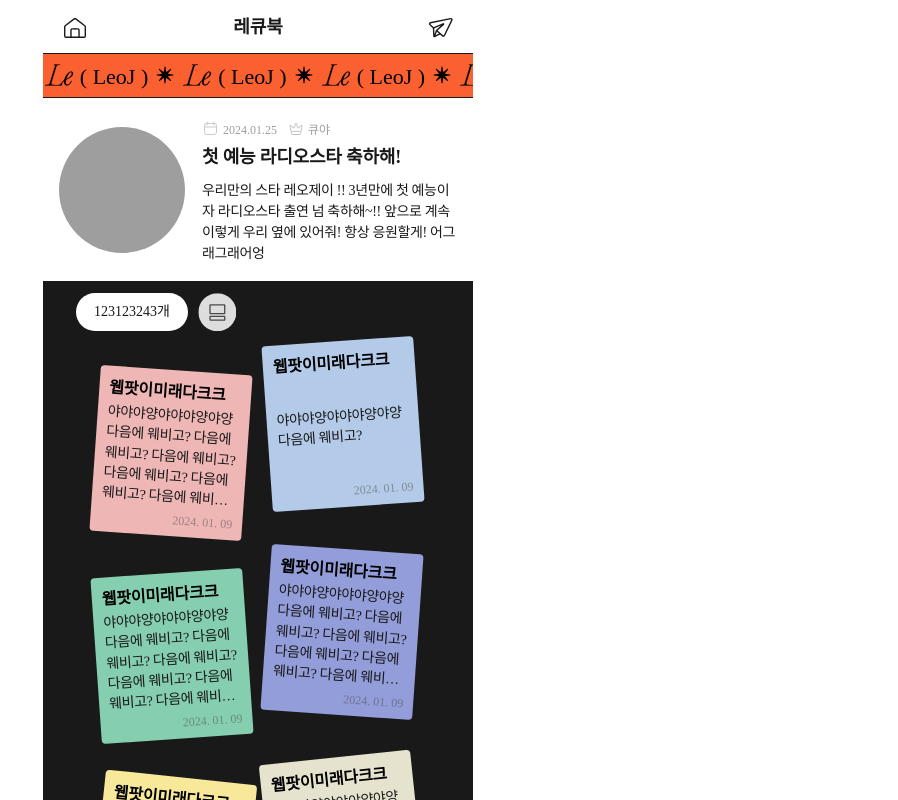
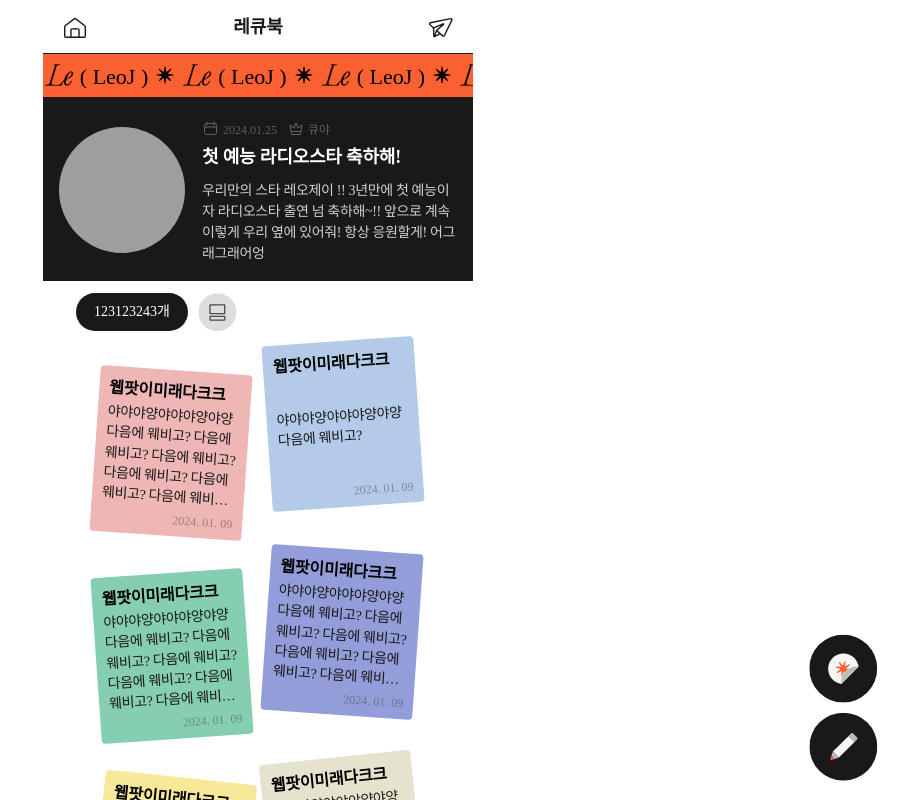
Before and after one commit to Team-Lecue/Lecue-Client, a React (Vite) app: page /detail in a window 1280 px wide. Shown: the top 800 px of the page, without its empty margins (382-1280 px from the left). Built offline with nearby package versions, Linux system fonts and the light colour scheme; no server answers; grey boxes are pictures that could not be loaded; a web font is replaced by a local one.

Commit message:
feat: Floating 버튼 구현(이벤트 핸들러 미구현 상태)

```diff
--- a/src/Detail/page/DetailPage/DetailPage.style.ts
+++ b/src/Detail/page/DetailPage/DetailPage.style.ts
@@ -16,3 +16,21 @@ export const DetailPageBodyWrapper = styled.div`
 export const LecueBookContainer = styled.div`
   margin-top: 4.4rem;
 `;
+
+export const StickerButton = styled.button`
+  position: fixed;
+  right: 2.057rem;
+  bottom: 9.8rem;
+
+  width: 6.8rem;
+  height: 6.8rem;
+`;
+
+export const WriteButton = styled.button`
+  position: fixed;
+  right: 2.057rem;
+  bottom: 2rem;
+
+  width: 6.8rem;
+  height: 6.8rem;
+`;
--- a/src/Detail/page/DetailPage/index.tsx
+++ b/src/Detail/page/DetailPage/index.tsx
@@ -1,3 +1,9 @@
+import {
+  BtnFloatingSticker,
+  BtnFloatingStickerOrange,
+  BtnFloatingWrite,
+  BtnFloatingWriteOrange,
+} from '../../../assets';
 import Header from '../../../components/common/Header';
 import BookInfoBox from '../../components/BookInfoBox';
 import LecueNoteListContainer from '../../components/LecueNoteListContainer';
@@ -16,7 +22,7 @@ const testProp = {
   content:
     '우리만의 스타 레오제이 !! 3년만에 첫 예능이자 라디오스타 출연 넘 축하해~!! 앞으로 계속 이렇게 우리 옆에 있어줘! 항상 응원할게! 어그래그래어엉',
   noteNum: 123123243,
-  backgroundColor: 1,
+  backgroundColor: 0,
   noteList: [
     {
       noteId: 1,
@@ -75,6 +81,14 @@ const testProp = {
 };
 
 function DetailPage() {
+  const handleClickStickerButton = () => {
+    // 스티커 페이지 이동
+  };
+
+  const handleClickWriteButton = () => {
+    // 레큐노트 작성 페이지 이동
+  };
+
   return (
     <S.DetailPageWrapper>
       <Header headerTitle={'레큐북'} isDetailPage />
@@ -89,6 +103,20 @@ function DetailPage() {
           />
         </S.LecueBookContainer>
       </S.DetailPageBodyWrapper>
+      <S.StickerButton type="button" onClick={handleClickStickerButton}>
+        {testProp.backgroundColor === 0 ? (
+          <BtnFloatingSticker />
+        ) : (
+          <BtnFloatingStickerOrange />
+        )}
+      </S.StickerButton>
+      <S.WriteButton type="button" onClick={handleClickWriteButton}>
+        {testProp.backgroundColor === 0 ? (
+          <BtnFloatingWrite />
+        ) : (
+          <BtnFloatingWriteOrange />
+        )}
+      </S.WriteButton>
     </S.DetailPageWrapper>
   );
 }
```
